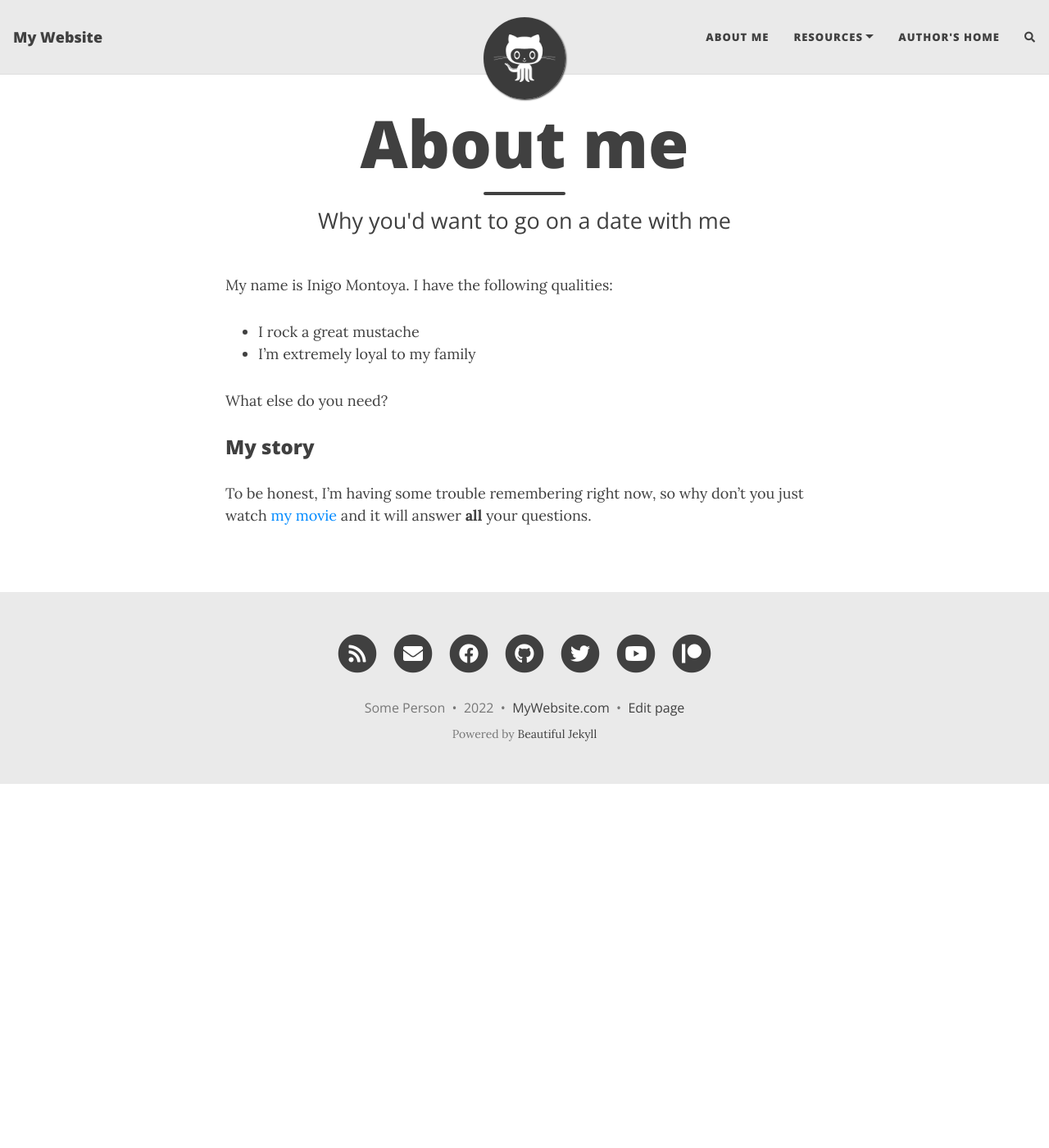
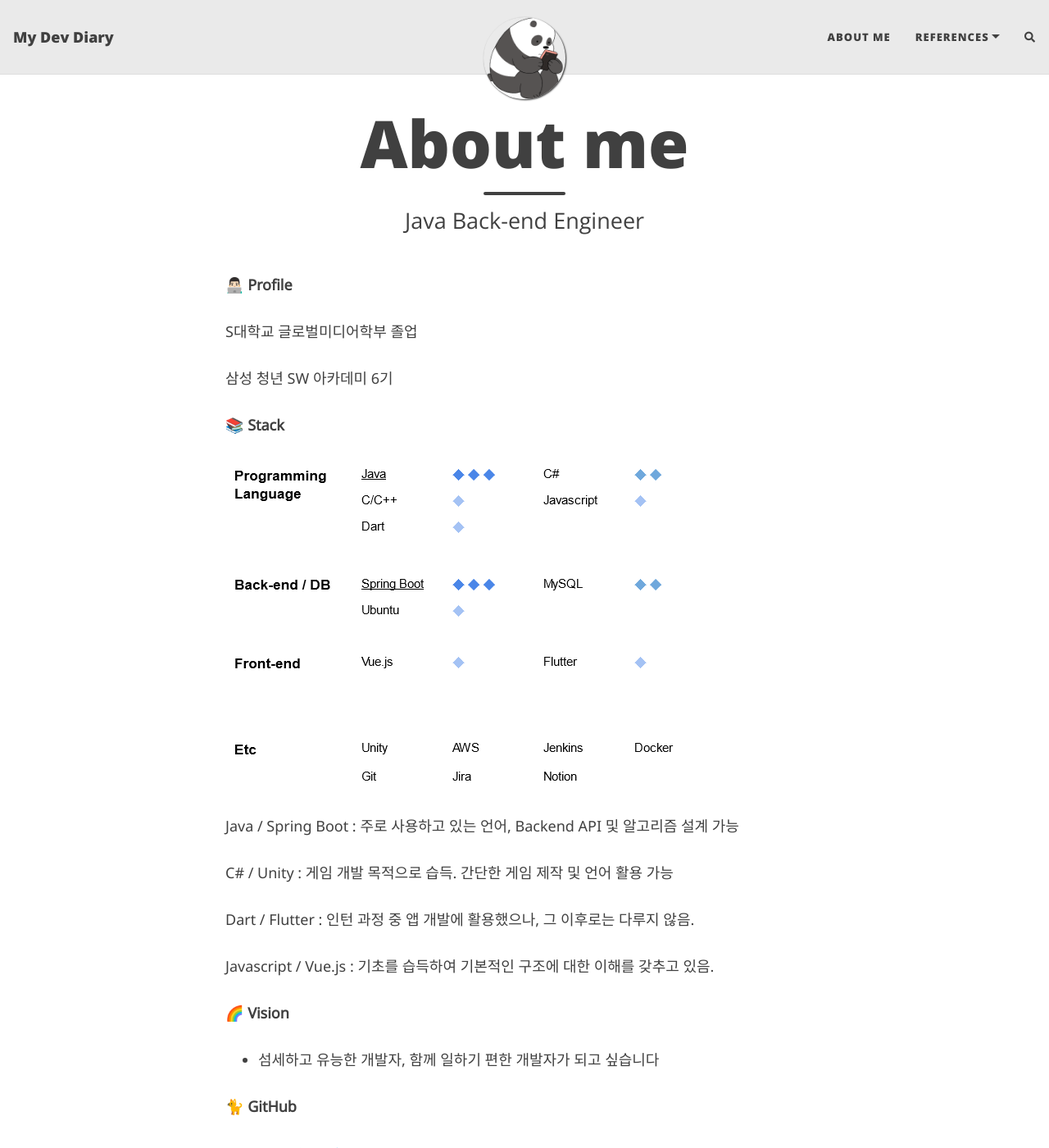
Before and after one commit to qazqww/qazqww.github.io, a Jekyll site: the page built from aboutme.md, in a window 1280 px wide and 1400 px high. Shown: the whole window at 82% size. Built offline with Jekyll 4.4.1, drawn with Linux system fonts in a browser that asks for light colours; nearby versions of some CDN libraries; comment, search, counter and statistics services are not loaded; some of the changed text lies outside the part shown.

Commit message:
Set: profile & basic setting

```diff
--- a/_config.yml
+++ b/_config.yml
@@ -10,10 +10,10 @@
 ############################
 
 # Name of website
-title: My Website
+title: My Dev Diary
 
 # Your name to show in the footer
-author: Some Person
+author: Raptor
 
 ###############################################
 # --- List of links in the navigation bar --- #
@@ -21,10 +21,9 @@ author: Some Person
 
 navbar-links:
   About Me: "aboutme"
-  Resources:
+  References:
     - Beautiful Jekyll: "https://beautifuljekyll.com"
     - Learn markdown: "https://www.markdowntutorial.com/"
-  Author's home: "https://deanattali.com"
 
 ################
 # --- Logo --- #
@@ -49,13 +48,13 @@ round-avatar: true
 # Select the social network links that you want to show in the footer.
 # Uncomment the links you want to show and add your information to each one.
 social-network-links:
-  email: "someone@example.com"
+  email: "qazqww@naver.com"
   rss: true  # remove this line if you don't want to show an RSS link at the bottom
-  facebook: deanattali
-  github: daattali
-  twitter: daattali
-  patreon: DeanAttali
-  youtube: c/daattali
+  # facebook: deanattali
+  github: qazqww
+  # twitter: daattali
+  # patreon: DeanAttali
+  # youtube: c/daattali
 #  medium: yourname
 #  reddit: yourname
 #  linkedin: daattali
@@ -94,7 +93,7 @@ share-links-active:
 
 # How to display the link to your website in the footer
 # Remove this if you don't want a link in the footer
-url-pretty: "MyWebsite.com"
+url-pretty: "MyDevDiary.com"
 
 # Excerpt word length - Truncate the excerpt of each post on the feed page to the specified number of words
 excerpt_length: 50
--- a/aboutme.md
+++ b/aboutme.md
@@ -1,16 +1,36 @@
 ---
 layout: page
 title: About me
-subtitle: Why you'd want to go on a date with me
+subtitle: Java Back-end Engineer
 ---
 
-My name is Inigo Montoya. I have the following qualities:
+👨🏻‍💻 **Profile**
 
-- I rock a great mustache
-- I'm extremely loyal to my family
+S대학교 글로벌미디어학부 졸업
 
-What else do you need?
+삼성 청년 SW 아카데미 6기
 
-### My story
+📚 **Stack**
 
-To be honest, I'm having some trouble remembering right now, so why don't you just watch [my movie](https://en.wikipedia.org/wiki/The_Princess_Bride_%28film%29) and it will answer **all** your questions.
+![mystack](/assets/img/mystack.png)
+
+Java / Spring Boot : 주로 사용하고 있는 언어, Backend API 및 알고리즘 설계 가능
+
+C# / Unity : 게임 개발 목적으로 습득. 간단한 게임 제작 및 언어 활용 가능
+
+Dart / Flutter : 인턴 과정 중 앱 개발에 활용했으나, 그 이후로는 다루지 않음.
+
+Javascript / Vue.js : 기초를 습득하여 기본적인 구조에 대한 이해를 갖추고 있음.
+
+
+🌈 **Vision**
+
+- 섬세하고 유능한 개발자, 함께 일하기 편한 개발자가 되고 싶습니다
+
+🐈‍ **GitHub**
+
+[qazqww - Overview](https://github.com/qazqww)
+
+📞 **Contact**
+
+qazqww@naver.com
--- a/assets/css/beautifuljekyll.css
+++ b/assets/css/beautifuljekyll.css
@@ -3,6 +3,7 @@ layout: null
 ---
 
 @import url("pygment_highlights.css");
+@import url(http://fonts.googleapis.com/css?family=Noto+Sans);
 
 /* --- General --- */
 
@@ -11,7 +12,7 @@ html {
 }
 
 body {
-  font-family: 'Lora', 'Times New Roman', serif;
+  font-family: 'Noto Sans', sans-serif;
   font-size: 1.125rem;
   color: {{ site.text-col | default: "#404040" }};
   position: relative;
--- a/index.html
+++ b/index.html
@@ -1,5 +1,5 @@
 ---
 layout: home
-title: My website
-subtitle: This is where I will tell my friends way too much about me
+title: Raptor's Dev Diary
+subtitle: My Dev Log
 ---
```
Also changed, not shown: assets/img/avatar-icon.png, assets/img/mystack.png (added).
